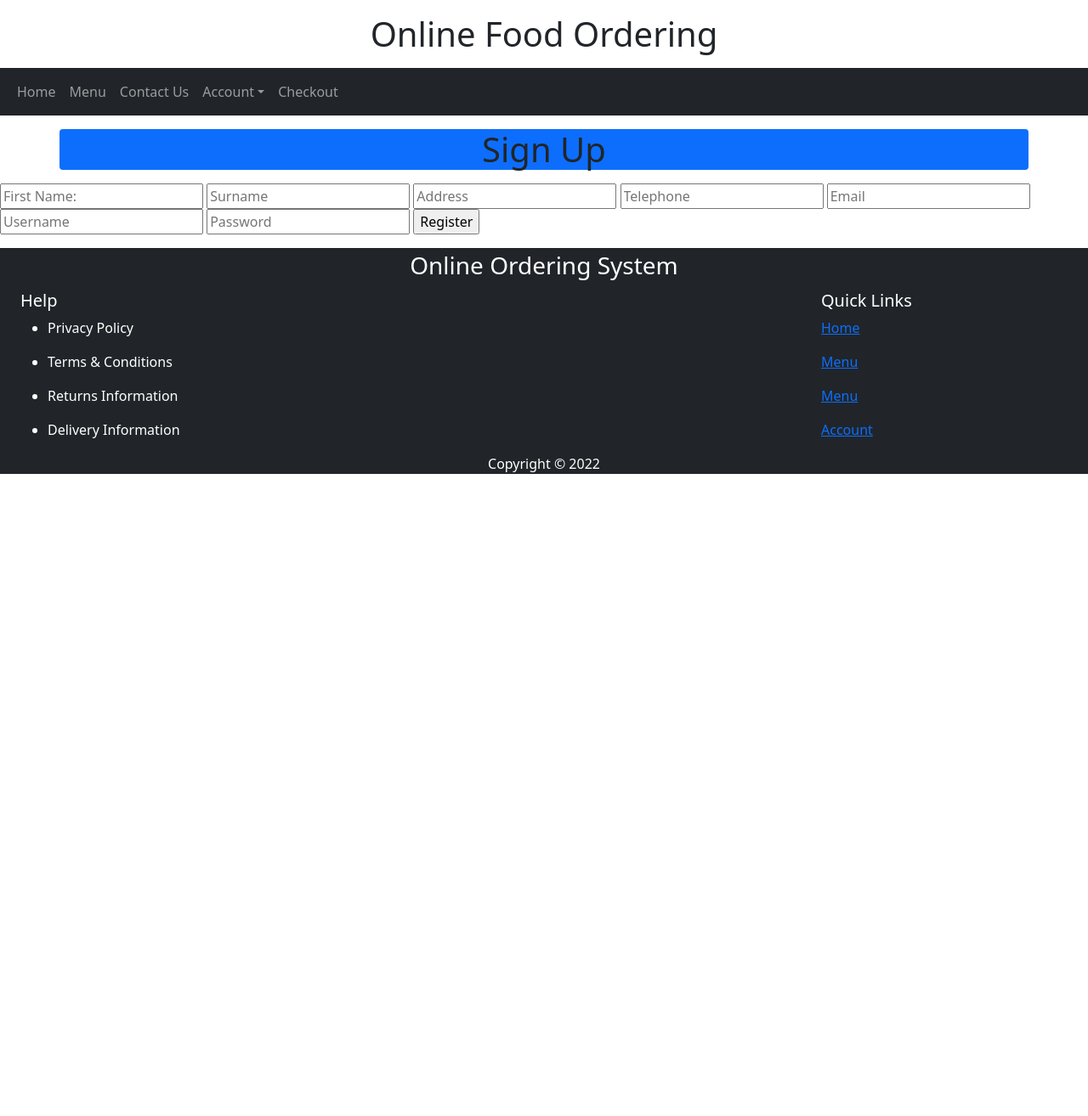
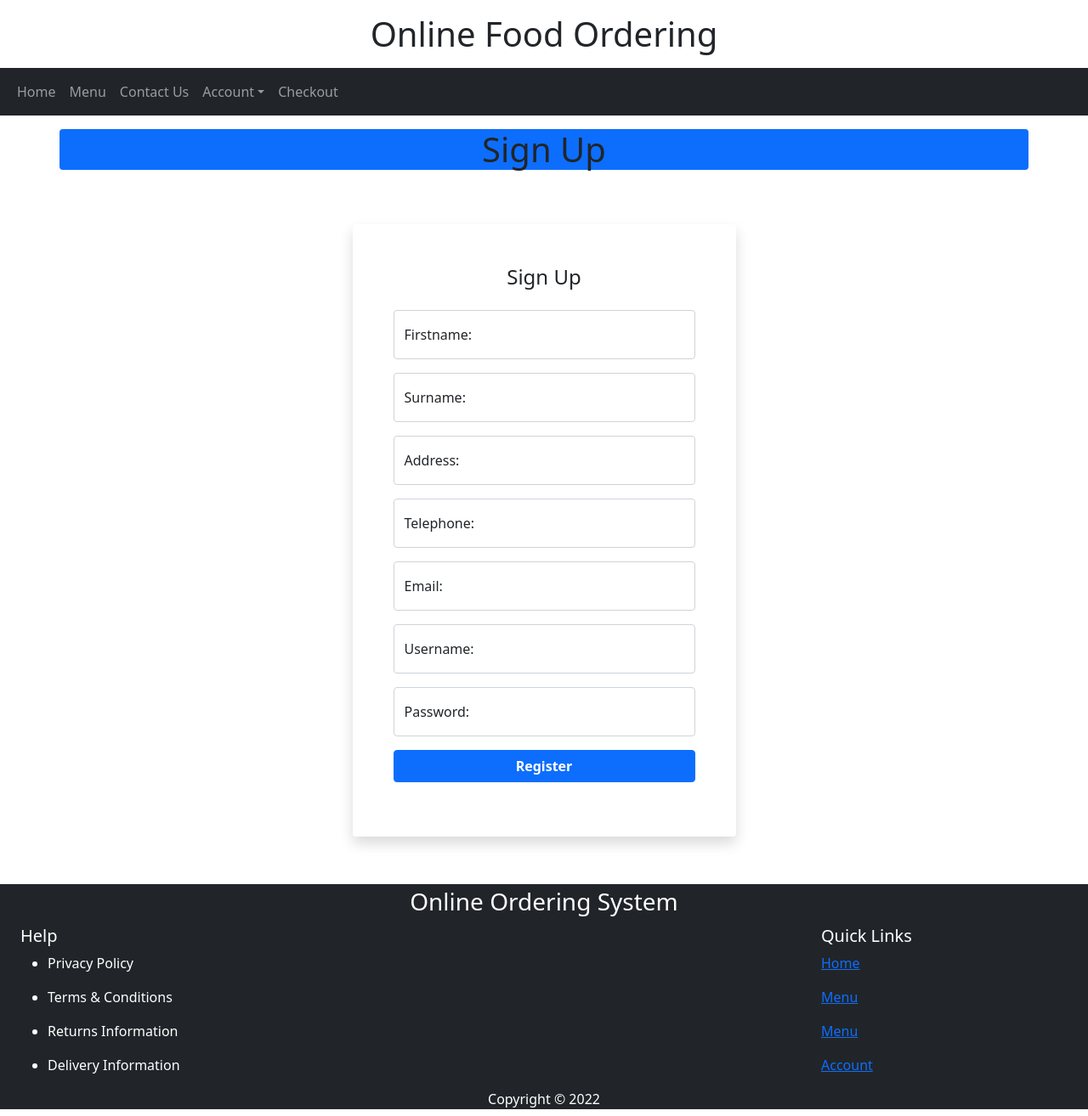
Before and after one commit to muneeb29/Online-Ordering-System, a CodeIgniter app: page /ordering-system/index.php/Register in a window 1280 px wide. Shown: the whole page at 85% size. Before the commit the page ends 558 px from the top, so only its background shows below. Run offline with CodeIgniter, Linux system fonts and the light colour scheme.

Commit message:
Modified Login & Sign-Up Form Front-End

```diff
--- a/application/views/register.php
+++ b/application/views/register.php
@@ -3,17 +3,95 @@
 		<h1>Sign Up</h1>
 	</div>
 
-	<div>
-		<form action="register" method="POST">
-			<input type="text" placeholder="First Name:" name="firstname" id="firstname" />
-			<input type="text" placeholder="Surname" name="surname" id="surname" />
-			<input type="text" placeholder="Address" name="address" id="address" />
-			<input type="text" placeholder="Telephone" name="telephone" id="telephone" />
-			<input type="text" placeholder="Email" name="email" id="email" />
-			<input type="text" placeholder="Username" name="username" id="username" />
-			<input type="text" placeholder="Password" name="password" id="password" />
+	<div class="container">
+		<div class="row">
+			<div class="col-lg-5 mx-auto">
+				<div class="border-1 shadow rounded my-5">
+					<div class="p-5">
+				<div class="text-center">
+					<h4 class="mb-4 fs-4">Sign Up</h4>
+				</div>
+				<form
+					action="register"
+					method="POST"
+				>
+				<div class="form-floating mb-3">
+					<input
+						type="text"
+						class="form-control"
+						placeholder="firstname"
+						name="firstname"
+						/>
+						<label for="firstname">Firstname: </label/>
+				</div>
 
-			<input type="submit" value="Register" name="submit"/>
-		</form>
-	</div>
+				<div class="form-floating mb-3">
+					<input
+						type="text"
+						class="form-control"
+						placeholder="surname"
+						name="surname"
+						/>
+						<label for="surname">Surname: </label/>
+				</div>
+
+
+				<div class="form-floating mb-3">
+					<input
+						type="text"
+						class="form-control"
+						placeholder="address"
+						name="address"
+						/>
+						<label for="address">Address: </label/>
+				</div>
+
+				<div class="form-floating mb-3">
+					<input
+						type="text"
+						class="form-control"
+						placeholder="telephone"
+						name="telephone"
+						/>
+						<label for="telephone">Telephone: </label/>
+				</div>
+
+				<div class="form-floating mb-3">
+					<input
+						type="text"
+						class="form-control"
+						placeholder="email"
+						name="email"
+						/>
+						<label for="email">Email: </label/>
+				</div>
+
+				<div class="form-floating mb-3">
+					<input
+						type="text"
+						class="form-control"
+						placeholder="Username"
+						name="username"
+						/>
+						<label for="username">Username: </label/>
+				</div>
+				<div class="form-floating mb-3">
+					<input
+						type="password"
+						class="form-control"
+						placeholder="Password"
+						name="password"
+					/>
+					<label for="password">Password: </label/>
+					</div>
+
+					<div class="d-grid">
+					<input type="submit" value="Register" name="submit" class="btn btn-primary fw-bold" />
+				</div>
+				</form>
+				</div>
+			</div>
+		</div>
+			</div>
+		</div>
 </div>
```
Also changed, not shown: application/views/login.php (+39 -7 lines).
